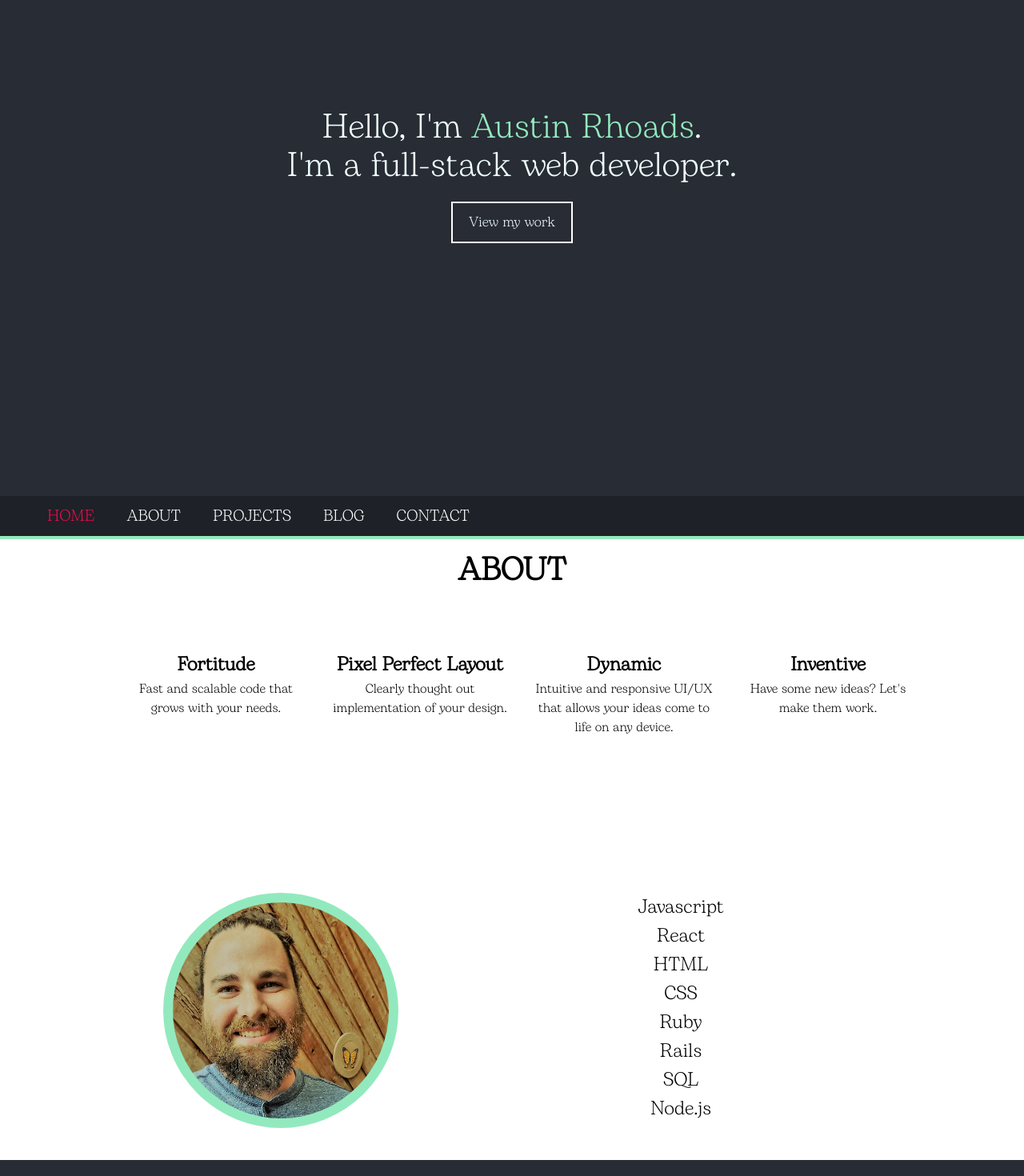
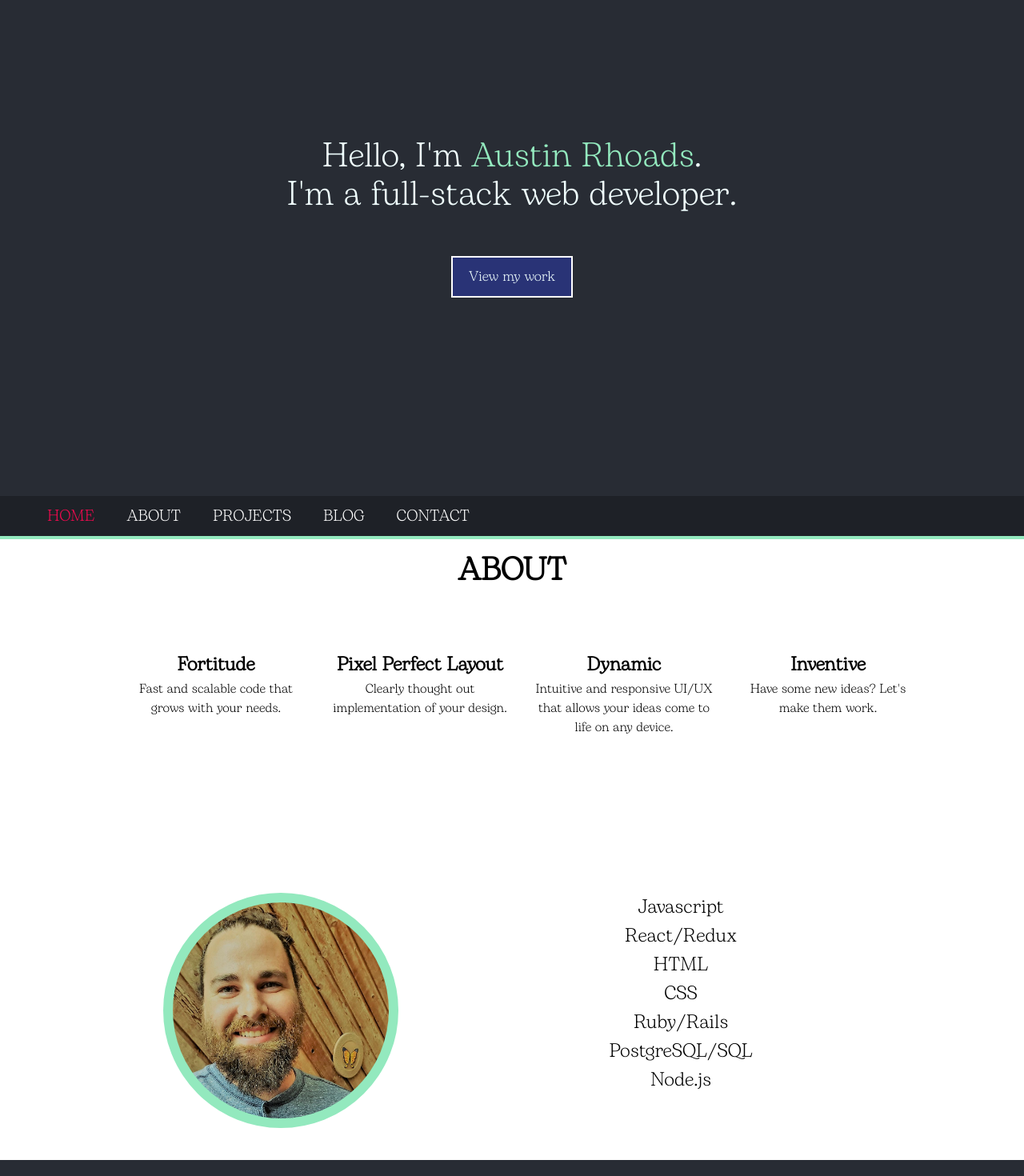
Before and after one commit to AustinRhoads/austin-portfolio, a React (Create React App) app: page / in a window 1280 px wide. Shown: the part 180-1650 px from the top of the page at 80% size. Built offline with nearby package versions, Linux system fonts and the light colour scheme.

Commit message:
try this out

```diff
--- a/src/App.css
+++ b/src/App.css
@@ -57,7 +57,9 @@ body{
   }
 }
 
+
 #home{
+  z-index: 1;
   margin-top: 0%;
   background-color: #282c34;
   height: 100vh;
@@ -71,18 +73,38 @@ body{
   flex-direction: column;
   justify-content: center;
   align-items: flex-start;
+  overflow: hidden;
 
 }
+
+
+
+
+
  div#home-text{
  /* margin-top: calc(50vh - 72pt);*/
+ position: absolute;
  align-self: center;
+ z-index: 1;
 }
+
+#vidya2{
+
+  object-position: 0vw 22vh;
+  min-width: 100vw;
+  z-index: 0;
+  filter: contrast(0.8);
+    }
+
 
 #name-span{
   color: #93E9BE;
+  z-index: 1;
 }
 
  .page-link-div{
+
+  z-index: 1;
   display: inline-block;
   border: solid white 2px;
   font-size: 13pt;
@@ -90,9 +112,13 @@ body{
   padding-right: 20px;
   align-self: center;
   margin-top: 20px;
+  background-color: rgba(43, 61, 226, 0.377);
 
 }
 .page-link{
+  position: absolute;
+  top: 60vh;
+  z-index: 1;
   text-decoration: none;
   font-size: 13pt;
   color: azure;
@@ -390,14 +416,9 @@ flex-direction: column;
     color: aliceblue;
 }
 
-.portfolio-card-video{
-  background-color: black;
 
-  min-width: 100%;
-  min-height: 100%;
-  max-width: 100%;
-  max-height: 100%;
-}
+
+
 
 #portfolio-proj-as{
   background-image: url('./images/AS_1_demo_image.png');
@@ -505,6 +526,14 @@ flex-direction: column;
     align-self: center;
   }
 
+  #vidya2{
+
+    object-position: -339px 22vh;
+    min-width: 100vw;
+    z-index: 0;
+
+      }
+
   #blog-list{
 
     display: flex;
@@ -526,6 +555,14 @@ flex-direction: column;
   #home {
     font-size: 16pt;
     line-height: 20pt;
+
+  }
+  #vidya2{
+    object-position: -88vw 8vh;
+    height: 120vh;
+    min-width: 100vw;
+    max-width: 350vw;
+  /*  left: -290px;*/
 
   }
 
--- a/src/components/About.js
+++ b/src/components/About.js
@@ -41,12 +41,11 @@ class About extends Component {
                     </div>
                     <div id="about-skills-list">
                         <div className="about-skills-item" >Javascript</div>
-                        <div className="about-skills-item" >React</div>
+                        <div className="about-skills-item" >React/Redux</div>
                         <div className="about-skills-item" >HTML</div>
                         <div className="about-skills-item" >CSS</div>
-                        <div className="about-skills-item" >Ruby</div>
-                        <div className="about-skills-item" >Rails</div>
-                        <div className="about-skills-item" >SQL</div>
+                        <div className="about-skills-item" >Ruby/Rails</div>
+                        <div className="about-skills-item" >PostgreSQL/SQL</div>
                         <div className="about-skills-item" >Node.js</div>
 
                     </div>
--- a/src/components/Portfolio.js
+++ b/src/components/Portfolio.js
@@ -4,6 +4,7 @@ import arcade_studio_img from '../images/AS_1_demo_image.png'
 import speckled_trouts from '../images/spec1.jpg'
 import ufo_img from '../images/pentagon_ufo.png'
 import as_video from '../images/AS-QSDefault.mp4'
+
 
 const Projects = [
     {name: "Arcade Studios", img: arcade_studio_img, languages: "Javascript/Rails", gitHub_url: "https://github.com/AustinRhoads/arcade-studios", video: as_video},
```
Also changed, not shown: src/components/Home.js (+14 -0 lines), 2 other files (tests, documents, lock files or other folders).
